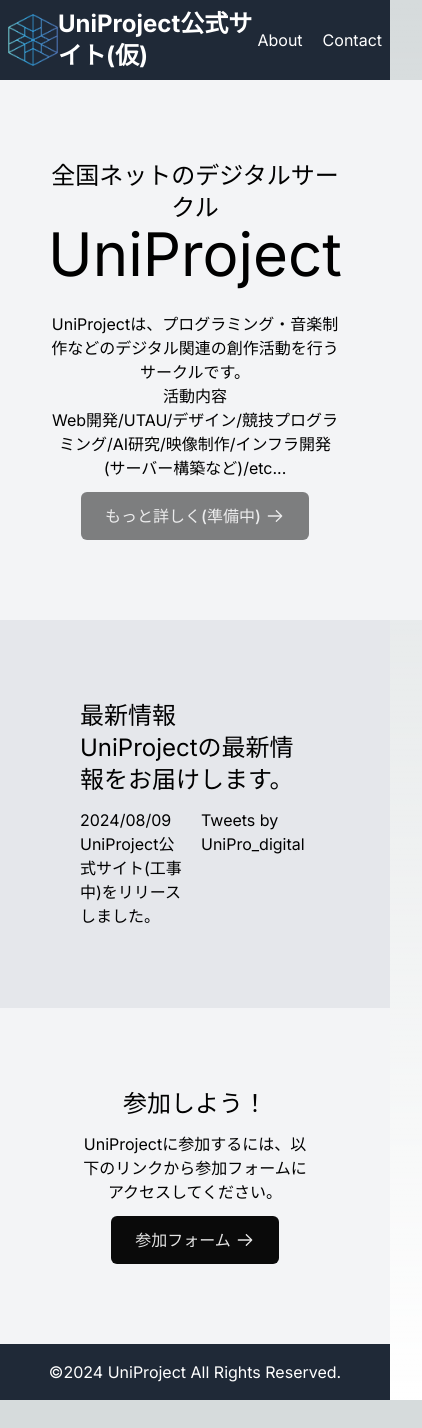
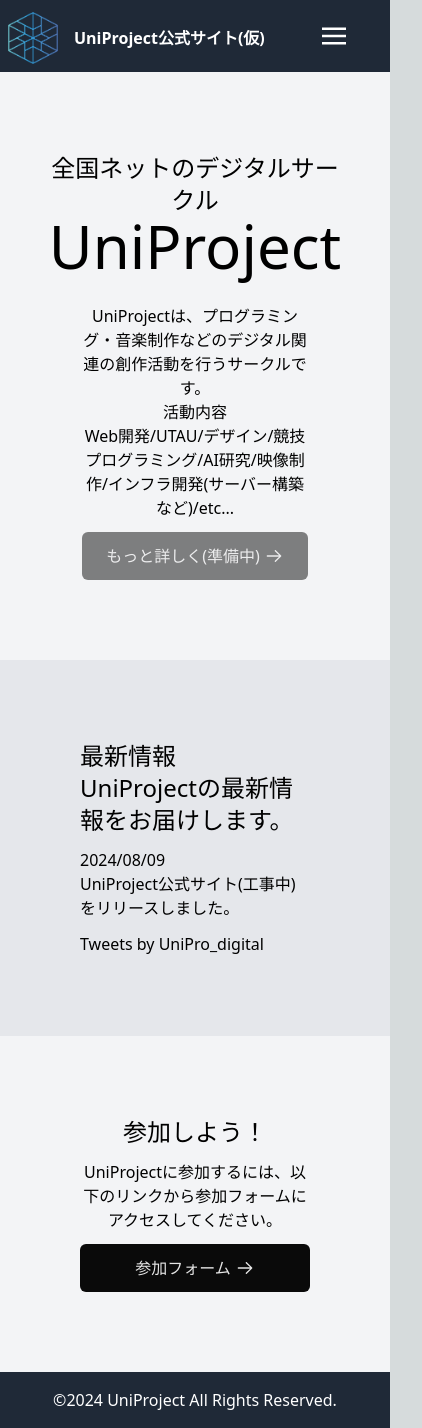
Before and after one commit to harutomiyai/UniPro-site, a Next.js app: page / in a window 390 px wide. Shown: the whole page, 422 px wide, since content can reach past the window. Before the commit the page ends 1400 px from the top, so only its background shows below. Built offline with nearby package versions, Linux system fonts and the light colour scheme.

Commit message:
:recycle: Update layout and add documentation (#12)
* :recycle: 真ん中のお知らせをフレキシブル対応

* :recycle: ヘッダーのハンバーガー化でフレキシブル化

* :memo: ドキュメント追加

```diff
--- a/src/app/layout.tsx
+++ b/src/app/layout.tsx
@@ -1,9 +1,10 @@
-import type { Metadata } from "next";
 import { Inter } from "next/font/google";
 import Image from "next/image";
 import "./globals.css";
 import Logo from "@/img/UniPro_Logo.webp";
 import { GoogleAnalytics } from "@next/third-parties/google";
+import Head from "next/head";
+import Hamburger from "@/components/hamburger";
 
 const inter = Inter({ subsets: ["latin"] });
 
@@ -14,18 +15,24 @@ export default function RootLayout({
 }>) {
   return (
     <html lang="ja">
+      <Head>
+        <meta name="viewport" content="width=device-width, initial-scale=1.0" />
+      </Head>
       <GoogleAnalytics gaId={"G-TZR9JVPWMG"} />
-      <body className={inter.className}>
-        <header className="bg-gray-800 text-white">
-          <nav className="flex items-center justify-between p-2">
+      <body className="w-full">
+        <header className="bg-gray-800 text-white w-full">
+          <nav className="hidden lg:flex items-center justify-between p-2">
             <a href="/">
-              <h1 className="text-2xl font-bold flex items-center">
+              <h1 className="lg:text-2xl font-bold space-x-4 flex items-center">
                 <Image
                   src={Logo}
                   alt="UniProject's Logo"
                   width={50}
                   height={50}
-                />UniProject公式サイト(仮)
+                />
+                <div>
+                  UniProject公式サイト(仮)
+                </div>
               </h1>
             </a>
             <ul className="flex right-4 text-right space-x-5">
@@ -37,9 +44,10 @@ export default function RootLayout({
               </li>
             </ul>
           </nav>
+          <Hamburger />
         </header>
         {children}
-        <footer className="p-4 bg-gray-800 text-white text-center">
+        <footer className="p-4 bg-gray-800 text-white text-center w-full">
           <p>
             &copy;2024 UniProject All Rights Reserved.
           </p>
--- a/src/app/page.tsx
+++ b/src/app/page.tsx
@@ -10,8 +10,8 @@ export const metadata: Metadata = {
 
 export default function Home() {
   return (
-    <main className="flex min-h-screen flex-col items-center bg-white text-black spac-y-0">
-      <section id="first" className="flex space-y-3 items-center min-w-full p-20 flex-col bg-gray-100">
+    <main className="flex min-h-screen w-full flex-col items-center bg-white text-black spac-y-0">
+      <section id="first" className="flex space-y-3 w-full items-center min-w-full p-20 flex-col bg-gray-100">
         <div className="mb-4">
           <a href="#first">
             <h3 className="text-2xl text-center">全国ネットのデジタルサークル</h3>
@@ -30,19 +30,19 @@ export default function Home() {
           もっと詳しく(準備中)
         </Button>
       </section>
-      <section id="announce" className="flex space-y-3 items-center min-w-full p-20 flex-col bg-gray-200">
+      <section id="announce" className="flex flex-col space-y-3 items-center justify-center w-full p-20 bg-gray-200">
         <h3 className="text-2xl">
           <a href="#announce">最新情報</a>
           <p>UniProjectの最新情報をお届けします。</p>
         </h3>
-        <div className="flex space-x-3">
-          <div className="flex flex-col w-1/2">
+        <div className="flex flex-col space-y-3 lg:flex-row lg:space-x-3">
+          <div className="flex flex-col w-87.5 divide-y border-black divide-black">
             <div>
               <h4>2024/08/09</h4>
               <p>UniProject公式サイト(工事中)をリリースしました。</p>
             </div>
           </div>
-          <div className="w-1/2">
+          <div className="w-87.5">
             <TwitterTimeline />
           </div>
         </div>
@@ -51,7 +51,7 @@ export default function Home() {
         <h3 className="text-2xl">
           <a href="#join">参加しよう！</a>
         </h3>
-        <div className="text-center flux flux-col space-y-3">
+        <div className="text-center flex flex-col space-y-3">
           <p>UniProjectに参加するには、以下のリンクから参加フォームにアクセスしてください。</p>
           <Button<'Link'> href="https://forms.gle/VsRQQ4LwnxvDUyH58" disabled={false}>
             参加フォーム
--- /dev/null
+++ b/src/components/NavLinks.tsx
@@ -0,0 +1,49 @@
+"use client";
+import Link from "next/link";
+import { usePathname } from "next/navigation";
+
+type PropsType = {
+    propClass?: string;
+    setIsMenuOpen?: (arg0: boolean) => void;
+};
+
+/**
+ * Renders the navigation links component.
+ *
+ * @param propClass - The additional class name for styling.
+ * @param setIsMenuOpen - The function to set the state of the menu open status.
+ */
+const NavLinks = ({ propClass, setIsMenuOpen }: PropsType) => {
+    const currentPath = usePathname();
+
+    const links = [
+        { label: "ABOUT", href: "/about" },
+        { label: "CONTACT", href: "/contact" }
+    ];
+
+    return (
+        <div
+            className={`flex gap-3 mx-3 max-[899px]:flex-col max-[899px]:text-white
+      max-[899px]:gap-9 max-[767px]:w-[fit-content] max-[767px]:last:w-[70%] ${propClass}`}
+        >
+            {links
+                .map((link) => (
+                    <Link
+                        //? Close hamburger menu
+                        onClick={() => setIsMenuOpen && setIsMenuOpen(false)}
+                        href={link.href}
+                        className={`w-[fit-content] hover:bg-slate-700 hover:text-primary/60 px-3 py-1 rounded-md text-sm font-medium cursor-pointer text-[1.1rem]
+            ${currentPath == link.href
+                                ? "bg-slate-700 cursor-default shadow-1 text-primary/70 hover:text-primary/60 "
+                                : ""
+                            }`}
+                        key={link.label}
+                    >
+                        {link.label}
+                    </Link>
+                ))}
+        </div>
+    );
+};
+
+export default NavLinks;
--- /dev/null
+++ b/src/components/hamburger.tsx
@@ -0,0 +1,104 @@
+"use client";
+import { useState } from "react";
+import Link from "next/link";
+import NavLinks from "@/components/NavLinks";
+import Image from "next/image";
+import Logo from "@/img/UniPro_Logo.webp";
+
+/**
+ * Hamburger component.
+ *
+ * @returns The rendered Hamburger component.
+ */
+const Hamburger = () => {
+    const [isMenuOpen, setIsMenuOpen] = useState(false);
+    return (
+        <nav className="relative z-10 pr-8 pl-2 py-2 flex justify-between items-center text-slate-950 min-[900px]:hidden ">
+            <Link href="/">
+                <div className="text-3xl font-bold leading-none">
+                    <div
+                        className="textShadow_wt mt-4 text-white font-bold text-nowrap max-[1000px]:text-[2.4rem]
+          max-[768px]:text-[1rem] max-[768px]:mt-2 max-[480px]:text-[1rem] max-[480px]:mt-1 "
+                    >
+                            <h1 className="font-bold flex space-x-4 items-center">
+                                <Image
+                                    src={Logo}
+                                    alt="UniProject's Logo"
+                                    width={50}
+                                    height={50}
+                            />
+                            <div>
+                                UniProject公式サイト(仮)
+                            </div>
+                            </h1>
+                    </div>
+                </div>
+            </Link>
+            <button
+                className="navbar-burger flex items-center text-white p-3 flex-row-reverse flex-grow"
+                onClick={() => setIsMenuOpen(!isMenuOpen)}
+            >
+                <svg
+                    className="block h-6 w-6 fill-current"
+                    viewBox="0 0 20 20"
+                    xmlns="http://www.w3.org/2000/svg"
+                >
+                    <title>Mobile menu</title>
+                    <path d="M0 3h20v2H0V3zm0 6h20v2H0V9zm0 6h20v2H0v-2z"></path>
+                </svg>
+            </button>
+            <div
+                className={`${isMenuOpen ? "flex" : "hidden"} absolute top-1/2 left-1/2 transform -translate-y-1/2 -translate-x-1/2 lg:flex lg:mx-auto lg:items-center lg:w-auto lg:space-x-6`}
+            ></div>
+            {isMenuOpen && (
+                <div className="navbar-menu relative z-50">
+                    <div
+                        className="navbar-backdrop fixed inset-0 bg-neutral-800 opacity-75"
+                        onClick={() => setIsMenuOpen(false)}
+                    ></div>
+                    <div className="fixed top-0 left-0 bottom-0 flex flex-col w-4/6 max-w-sm py-6 px-6 bg-neutral-950/90 overflow-y-auto">
+                        {/* Logo & Close button */}
+                        <div className="flex items-center mb-8">
+                            <Link href="/">
+                                <div className="mr-auto text-3xl font-bold leading-none">
+                                    <div className="textShadow_wt text-white text-[2.2rem] font-bold text-nowrap max-[1000px]:text-[1.4rem] ">
+                                        <h1 className="font-bold flex space-x-1 items-center">
+                                            <Image
+                                                src={Logo}
+                                                alt="UniProject's Logo"
+                                                width={50}
+                                                height={50}
+                                            />
+                                            <div>
+                                                UniProject
+                                            </div>
+                                        </h1>
+                                    </div>
+                                </div>
+                            </Link>
+                            <button
+                                className="navbar-close ml-14"
+                                onClick={() => setIsMenuOpen(false)}
+                            >
+                                <svg
+                                    className="h-6 w-6 text-gray-400 cursor-pointer hover:text-gray-500"
+                                    xmlns="http://www.w3.org/2000/svg"
+                                    fill="none"
+                                    viewBox="0 0 24 24"
+                                    stroke="currentColor"
+                                >
+                                    <path d="M6 18L18 6M6 6l12 12"></path>
+                                </svg>
+                            </button>
+                        </div>
+                        <div>
+                            <NavLinks setIsMenuOpen={setIsMenuOpen} />
+                        </div>
+                    </div>
+                </div>
+            )}
+        </nav>
+    );
+};
+
+export default Hamburger;
--- a/src/components/twitter-timeline.tsx
+++ b/src/components/twitter-timeline.tsx
@@ -18,7 +18,7 @@ const TwitterTimeline = () => {
             className="twitter-timeline"
             href="https://twitter.com/UniPro_digital?ref_src=twsrc%5Etfw"
             target="_blank" rel="noopener noreferrer"
-            data-width="500" data-height="400" data-dnt="true" data-theme="light"
+            data-width="350" data-height="500" data-dnt="true" data-theme="light"
         >
             Tweets by UniPro_digital
         </a>
```
Also changed, not shown: src/components/button.tsx (+9 -5 lines).
